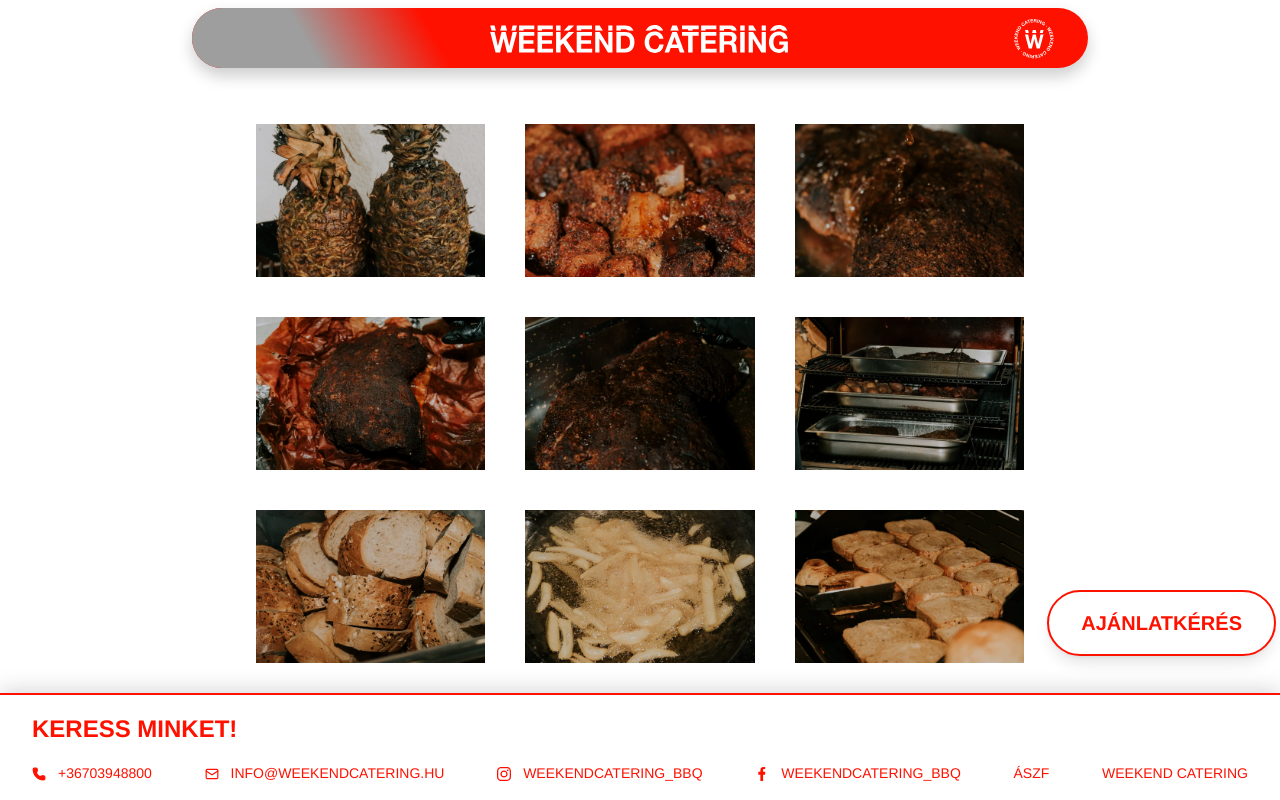
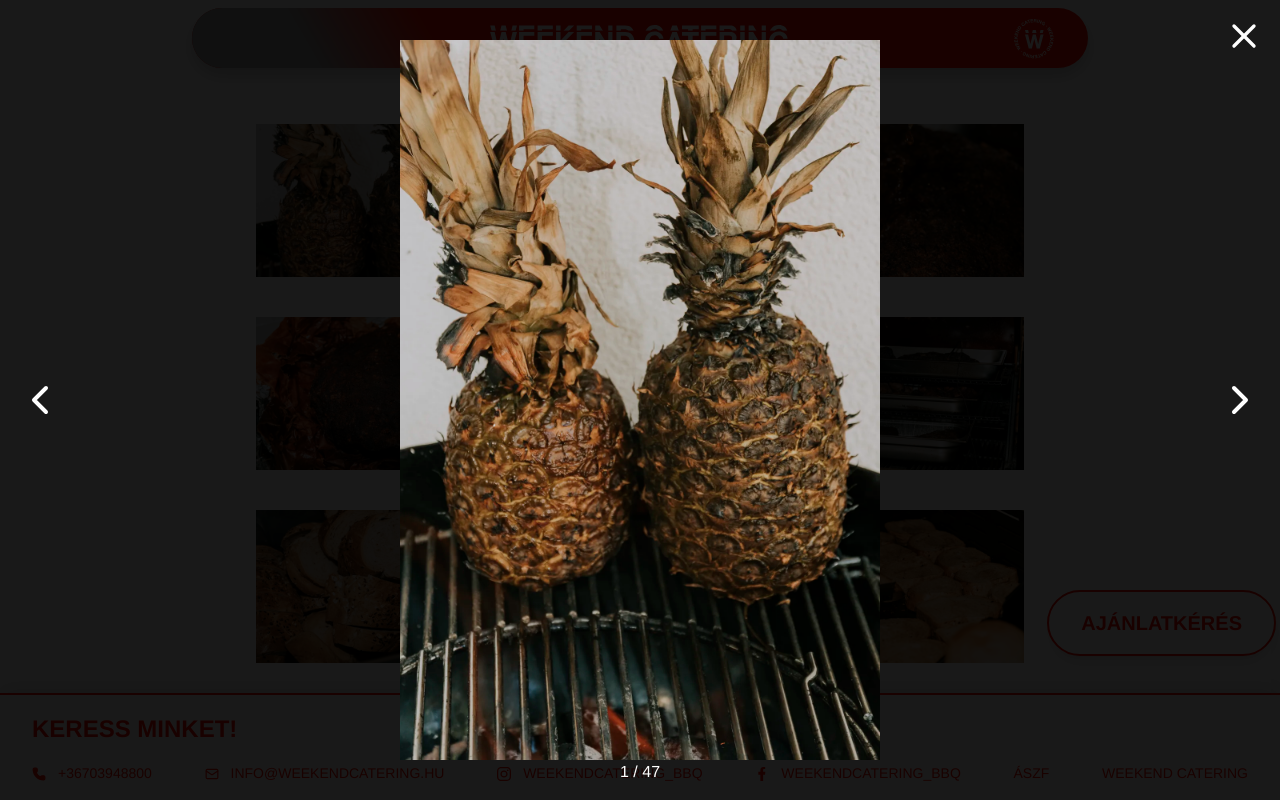
Before and after one commit to DanShepherd27/weekend-catering-web, a Next.js app: page /galeria in a window 1280 px wide. Both pictures are taken after a click on the element 370 px from the left and 200 px from the top of the page. Shown: the top 800 px of the page. Built offline with nearby package versions, Linux system fonts and the light colour scheme; grey boxes are pictures that could not be loaded.

Commit message:
Add gallery carousel

```diff
--- /dev/null
+++ b/app/galeria/components/GalleryGrid.tsx
@@ -0,0 +1,46 @@
+"use client";
+
+import Image from "next/image";
+import { useState } from "react";
+import { GalleryCarousel } from "@/components/GalleryCarousel/GalleryCarousel";
+
+interface GalleryGridProps {
+  images: Array<{ src: string; alt: string }>;
+}
+
+export function GalleryGrid({ images }: GalleryGridProps) {
+  const [selectedImageIndex, setSelectedImageIndex] = useState<number | null>(
+    null
+  );
+
+  return (
+    <>
+      <div className="grid grid-cols-1 md:grid-cols-2 lg:grid-cols-3 gap-6 md:gap-8 lg:gap-10">
+        {images.map((image, index) => (
+          <div
+            key={index}
+            className="relative aspect-[3/2] overflow-hidden group cursor-pointer"
+            onClick={() => setSelectedImageIndex(index)}
+          >
+            <Image
+              src={image.src}
+              alt={image.alt}
+              fill
+              className="object-cover transition-transform duration-500 group-hover:scale-110"
+              sizes="(max-width: 768px) 50vw, (max-width: 1200px) 30vw, 25vw"
+            />
+          </div>
+        ))}
+      </div>
+
+      {/* Gallery Carousel Modal */}
+      {selectedImageIndex !== null && (
+        <GalleryCarousel
+          images={images}
+          initialIndex={selectedImageIndex}
+          onClose={() => setSelectedImageIndex(null)}
+        />
+      )}
+    </>
+  );
+}
--- a/app/galeria/page.tsx
+++ b/app/galeria/page.tsx
@@ -1,6 +1,6 @@
-import Image from "next/image";
 import Link from "next/link";
 import { getGalleryImages } from "@/lib/gallery";
+import { GalleryGrid } from "./components/GalleryGrid";
 
 export default function GaleriaPage() {
   const galleryImages = getGalleryImages();
@@ -15,22 +15,7 @@ export default function GaleriaPage() {
       <main className="min-h-screen pt-[20px] md:pt-[30px] lg:pt-[40px] pb-[120px]">
         {/* Gallery Grid */}
         <div className="max-w-[600] md:max-w-[1400px] mx-auto px-4 md:px-8 lg:px-16">
-          <div className="grid grid-cols-1 md:grid-cols-2 lg:grid-cols-3 gap-6 md:gap-8 lg:gap-10">
-            {images.map((image, index) => (
-              <div
-                key={index}
-                className="relative aspect-[3/2] overflow-hidden group cursor-pointer"
-              >
-                <Image
-                  src={image.src}
-                  alt={image.alt}
-                  fill
-                  className="object-cover transition-transform duration-500 group-hover:scale-110"
-                  sizes="(max-width: 768px) 50vw, (max-width: 1200px) 30vw, 25vw"
-                />
-              </div>
-            ))}
-          </div>
+          <GalleryGrid images={images} />
         </div>
 
         {/* Back to Home Link */}
--- /dev/null
+++ b/components/GalleryCarousel/GalleryCarousel.tsx
@@ -0,0 +1,109 @@
+"use client";
+
+import { useCallback, useEffect, useState } from "react";
+import Image from "next/image";
+import { ChevronLeft, ChevronRight, X } from "lucide-react";
+
+interface GalleryCarouselProps {
+  images: Array<{ src: string; alt: string }>;
+  initialIndex: number;
+  onClose: () => void;
+}
+
+export function GalleryCarousel({
+  images,
+  initialIndex,
+  onClose,
+}: GalleryCarouselProps) {
+  const [currentIndex, setCurrentIndex] = useState(initialIndex);
+
+  const handlePrevious = useCallback(() => {
+    setCurrentIndex((prev) => (prev === 0 ? images.length - 1 : prev - 1));
+  }, [images.length]);
+
+  const handleNext = useCallback(() => {
+    setCurrentIndex((prev) => (prev === images.length - 1 ? 0 : prev + 1));
+  }, [images.length]);
+
+  useEffect(() => {
+    // Prevent scrolling when modal is open
+    document.body.style.overflow = "hidden";
+    return () => {
+      document.body.style.overflow = "unset";
+    };
+  }, []);
+
+  useEffect(() => {
+    const handleKeyDown = (e: KeyboardEvent) => {
+      if (e.key === "Escape") {
+        onClose();
+      } else if (e.key === "ArrowLeft") {
+        handlePrevious();
+      } else if (e.key === "ArrowRight") {
+        handleNext();
+      }
+    };
+
+    window.addEventListener("keydown", handleKeyDown);
+    return () => window.removeEventListener("keydown", handleKeyDown);
+  }, [currentIndex, onClose, handlePrevious, handleNext]);
+
+  const handleBackdropClick = (e: React.MouseEvent<HTMLDivElement>) => {
+    if (e.target === e.currentTarget) {
+      onClose();
+    }
+  };
+
+  return (
+    <div
+      className="fixed inset-0 z-50 bg-black/90 flex items-center justify-center"
+      onClick={handleBackdropClick}
+    >
+      {/* Close Button */}
+      <button
+        onClick={onClose}
+        className="absolute top-4 right-4 z-50 text-white hover:text-gray-300 transition-colors"
+        aria-label="Close gallery"
+      >
+        <X className="w-8 h-8 md:w-10 md:h-10" />
+      </button>
+
+      {/* Previous Button */}
+      <button
+        onClick={handlePrevious}
+        className="absolute left-4 top-1/2 -translate-y-1/2 z-50 text-white hover:text-gray-300 transition-colors"
+        aria-label="Previous image"
+      >
+        <ChevronLeft className="w-10 h-10 md:w-12 md:h-12" />
+      </button>
+
+      {/* Next Button */}
+      <button
+        onClick={handleNext}
+        className="absolute right-4 top-1/2 -translate-y-1/2 z-50 text-white hover:text-gray-300 transition-colors"
+        aria-label="Next image"
+      >
+        <ChevronRight className="w-10 h-10 md:w-12 md:h-12" />
+      </button>
+
+      {/* Image */}
+      <div className="relative w-full h-full max-w-7xl max-h-[90vh] mx-4 flex items-center justify-center">
+        <div className="relative w-full h-full">
+          <Image
+            src={images[currentIndex].src}
+            alt={images[currentIndex].alt}
+            fill
+            className="object-contain"
+            sizes="100vw"
+            priority
+          />
+        </div>
+      </div>
+
+      {/* Image Counter */}
+      <div className="absolute bottom-4 left-1/2 -translate-x-1/2 text-white text-sm md:text-base">
+        {currentIndex + 1} / {images.length}
+      </div>
+    </div>
+  );
+}
```
